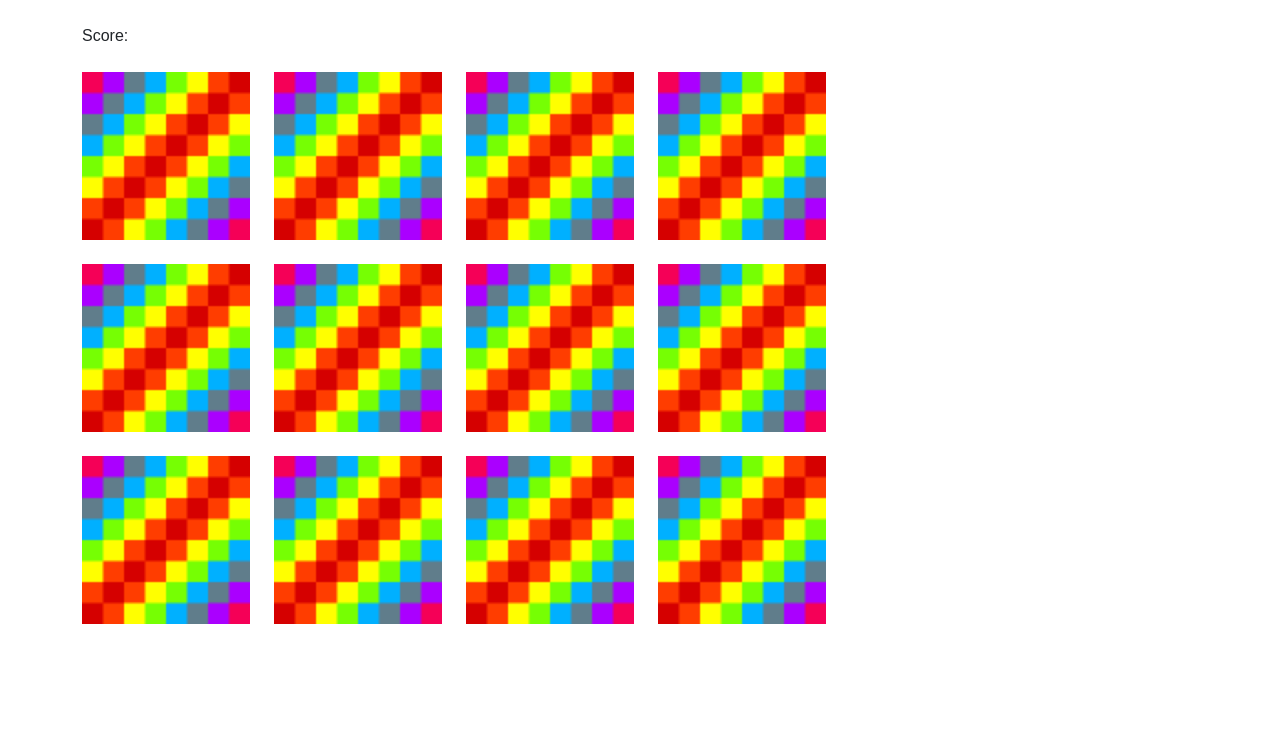
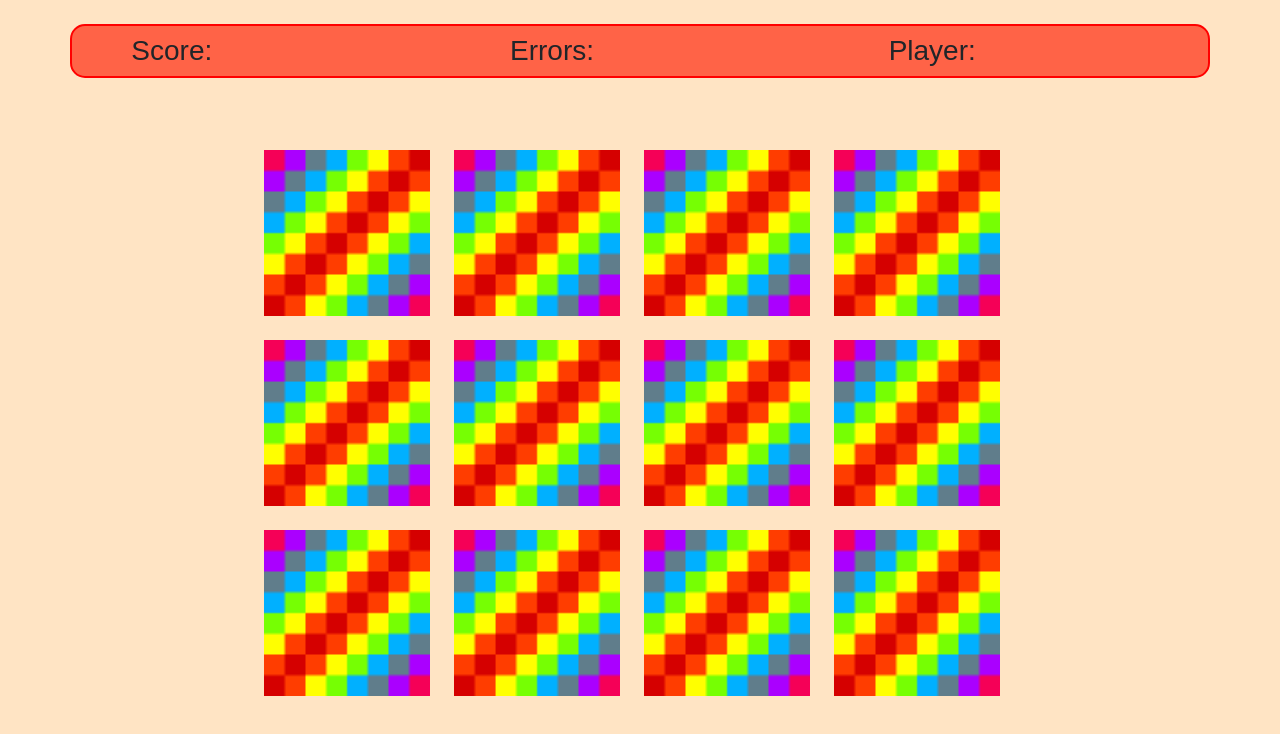
Before and after one commit to Failah/vs-memory-game, a plain HTML site: page index.html in a window 1280 px wide. Drawn offline with nearby package versions, Linux system fonts and the light colour scheme.

Commit message:
Skinned via css, added more html options to script

```diff
--- a/css/style.css
+++ b/css/style.css
@@ -8,11 +8,8 @@
 
 body {
     font-family: sans-serif;
+    background-color: bisque;
 }
-
-/* img {
-    width: 100%;
-} */
 
 
 /* utilities */
@@ -22,8 +19,18 @@ body {
 
 /* contents */
 
+#score-bar {
+    background-color: tomato;
+    border: 2px solid red;
+    border-radius: 15px;
+}
+
 #grid {
-    max-width: 60vw;
+    max-width: 800px;
+}
+
+#grid img {
+    width: 190px;
 }
 
 
--- a/index.html
+++ b/index.html
@@ -13,17 +13,28 @@
 </head>
 
 <body>
-    <div class="container mt-4">
-        Score: <span id="score-number"></span>
+    <div id="score-bar" class="container mt-4 py-2 h3">
+        <div class="row justify-content-around">
+            <div class="col-3">
+                Score: <span id="score-number"></span>
+            </div>
+            <div class="col-3">
+                Errors: <span id="errors-number"></span>
+            </div>
+            <div class="col-3">
+                Player: <span id="player-name"></span>
+            </div>
+        </div>
     </div>
 
     <div class="container mt-4">
-        <div id="grid" class="row flex-wrap row-gap gy-4">
+        <div class="row justify-content-center ">
+            <div id="grid" class="row flex-wrap row-gap gy-4">
 
+            </div>
         </div>
+
     </div>
-
-
 </body>
 
 </html>
```
